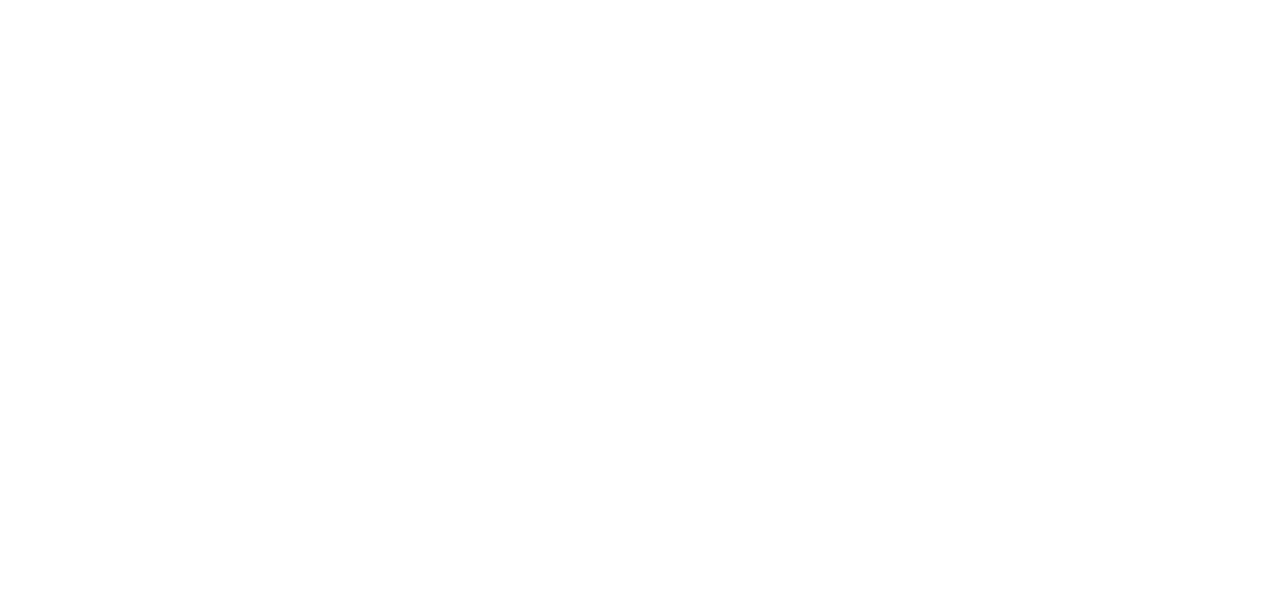
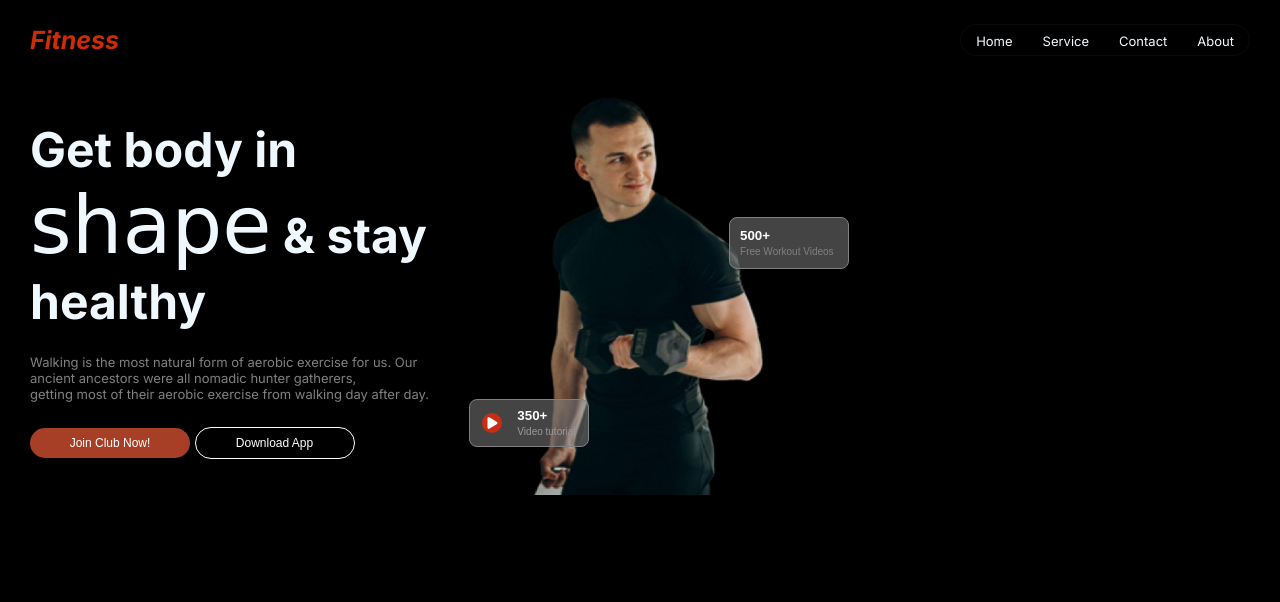
Before and after one commit to sudiptodas153/Assignment-2, a plain HTML site: page index.html in a window 1280 px wide. Drawn offline with Linux system fonts and the light colour scheme; a web font is replaced by a local one.

Commit message:
Header section design complated

```diff
--- a/index.html
+++ b/index.html
@@ -1,19 +1,112 @@
 <!DOCTYPE html>
 <html lang="en">
+
 <head>
     <meta charset="UTF-8">
     <meta name="viewport" content="width=device-width, initial-scale=1.0">
     <title>Fitness</title>
+    <link rel="stylesheet" href="styles/asignment-2.css">
+    <link rel="preconnect" href="https://fonts.googleapis.com">
+    <link rel="preconnect" href="https://fonts.gstatic.com" crossorigin>
+    <link
+        href="https://fonts.googleapis.com/css2?family=Inter:ital,opsz,wght@0,14..32,100..900;1,14..32,100..900&display=swap"
+        rel="stylesheet">
+    <script src="https://kit.fontawesome.com/6dfd7984e0.js" crossorigin="anonymous"></script>
 </head>
-<body>
+
+<body id="body" class="inter-font">
     <header>
+        <nav class="navbar display-flex">
+            <div>
+                <h3 class="fitness"><i>Fitness</i></h3>
+            </div>
+            <div>
+                <ul class="ul-item display-flex2">
+                    <li class="list-item"><a class="item-link" href="">Home</a></li>
+                    <li class="list-item"><a class="item-link" href="">Service</a></li>
+                    <li class="list-item"><a class="item-link" href="">Contact</a></li>
+                    <li class="list-item"><a class="item-link" href="">About</a></li>
 
+                </ul>
+            </div>
+            <div class="bar">
+                <i class="fa-solid fa-bars"></i>
+            </div>
+        </nav>
+        <section class="section">
+            <div class="display-flex3 sub-section">
+                <div class="caption">
+                    <h1 class="title">Get body in <br> <span class="italianno-regular">shape</span> & stay <br>
+                        healthy</h1>
+                    <p class="paragraph">Walking is the most natural form of aerobic exercise for us. Our <br> ancient
+                        ancestors were all nomadic hunter gatherers, <br> getting most of their aerobic exercise from
+                        walking day after day.</p>
+                    <div class="button2">
+                        <button style="background-color: rgba(217, 81, 50, 0.772);" class="button">Join Club
+                            Now!</button>
+                        <button style="background-color: black; border: 1px solid white;" class="button">Download
+                            App</button>
+                    </div>
+                </div>
+                <div class="small">
+                    <img class="img-style" src="images/Images 2.png" alt="">
+                    <div>
+                        <div class="short">
+
+                            <button class="btn-primary">
+                                <div class="ball"><i class="fa-solid fa-play"></i></div>
+                                <div class="option">
+                                    <span style="font-weight: 600;">350+</span><br>
+                                    <span style="font-size: 10px; color: rgb(157, 152, 152);">Video tutorial</span>
+                                </div>
+                            </button>
+                        </div>
+                        <div class="short">
+
+                            <button class="btn-primary2">
+                                <div class="option">
+                                    <span style="font-weight: 600;">500+</span><br>
+                                    <span style="font-size: 10px; color: gray;">Free Workout Videos</span>
+                                </div>
+                            </button>
+                        </div>
+                        <div>
+
+                        </div>
+                    </div>
+                </div>
+            </div>
+        </section>
     </header>
     <main>
+        <!-- section-1  -->
+
+        <section>
+
+        </section>
+
+        <!-- section-2  -->
+
+        <section>
+
+        </section>
+
+        <!-- section-3  -->
+
+        <section>
+
+        </section>
+
+        <!-- section-4  -->
+
+        <section>
+
+        </section>
 
     </main>
     <footer>
 
     </footer>
 </body>
+
 </html>
--- /dev/null
+++ b/styles/asignment-2.css
@@ -0,0 +1,202 @@
+@import url('https://fonts.googleapis.com/css2?family=Italianno&display=swap');
+
+
+.inter-font {
+  font-family: "Inter", sans-serif;
+  font-optical-sizing: auto;
+  font-style: normal;
+}
+
+
+#body {
+  background-color: black;
+  max-width: 1440px;
+  margin: 0 auto;
+}
+
+header{
+  margin: 0 30px;
+}
+
+
+/* Navbar */
+
+
+.display-flex2 {
+  display: flex;
+}
+
+.display-flex4 {
+  display: flex;
+}
+
+.navbar {
+  display: flex;
+  color: white;
+  justify-content: space-between;
+  align-items: center;
+
+
+
+}
+
+
+.fitness {
+  font-size: 25px;
+  color: rgb(205, 44, 7);
+}
+
+.ul-item {
+  list-style: none;
+  gap: 30px;
+  border: 1px solid rgba(128, 128, 128, 0.079);
+  border-radius: 70px;
+  padding: 5px 15px;
+}
+
+.item-link {
+  font-size: 13px;
+  color: aliceblue;
+  text-decoration: none;
+}
+
+.italianno-regular {
+  font-family: "Italianno", cursive;
+  font-weight: 400;
+  font-style: normal;
+  font-size: 5rem;
+}
+
+.sub-section {
+  display: flex;
+  gap: 100px;
+}
+
+.caption {
+  color: aliceblue;
+}
+
+.title {
+  font-size: 3rem;
+}
+
+.paragraph {
+  font-size: 13px;
+  color: gray;
+  margin-top: -17px;
+  margin-bottom: 25px;
+}
+
+.button {
+  font-size: 12px;
+  border: none;
+  color: rgb(255, 255, 255);
+  border-radius: 1rem;
+  padding: 8px;
+  width: 10rem;
+
+}
+
+.bar {
+  display: none;
+}
+
+
+
+.img-style {
+  width: 250px;
+}
+
+.short {
+
+  width: 100px;
+}
+
+.btn-primary{
+  display: flex;
+  align-items: center;
+  justify-content: space-around;
+  gap: 6px;
+  color: white;
+  padding: 8px;
+  width: 120px;
+  border-radius: 8px;
+  background-color: rgba(128, 128, 128, 0.53);
+  border: 1px solid gray;
+  position: relative;
+  bottom: 100px;
+  right: 60px;
+}
+.btn-primary2{
+  color: white;
+  padding: 10px;
+  width: 120px;
+  border-radius: 8px;
+  background-color: rgba(128, 128, 128, 0.53);
+  border: 1px solid gray;
+  position: relative;
+  bottom: 330px;
+ left: 200px;
+}
+
+.option{
+  text-align: start;
+}
+
+.ball{
+  display: flex;
+  justify-content: center;
+  align-items: center;
+  height: 20px;
+  width: 20px;
+  border-radius: 50%;
+  background-color: rgb(202, 45, 21);
+}
+
+@media screen and (max-width: 576px) {
+  .bar {
+    display: block;
+  }
+
+  .fitness {
+    font-size: 3rem;
+
+  }
+
+  .ul-item {
+    display: none;
+  }
+
+  .sub-section {
+    display: block;
+
+  }
+
+  .small {
+    margin-top: 1.25rem;
+    margin-left: 7rem;
+  }
+
+  .button {
+    height: 3rem;
+
+  }
+  .button2 {
+    display: flex;
+    gap: 1rem;
+
+  }
+
+  .btn-primary{
+    position: relative;
+    bottom: 250px;
+    right: 60px;
+  }
+
+  .btn-primary2{
+    position: relative;
+    bottom: 410px;
+   left: 140px;
+  }
+
+}
```
